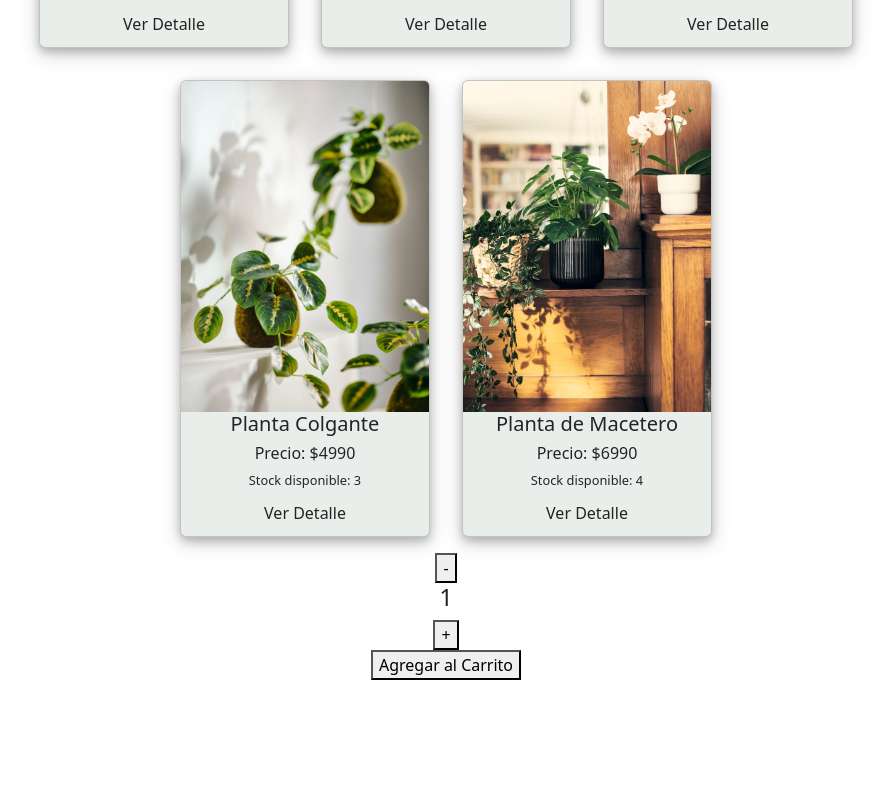
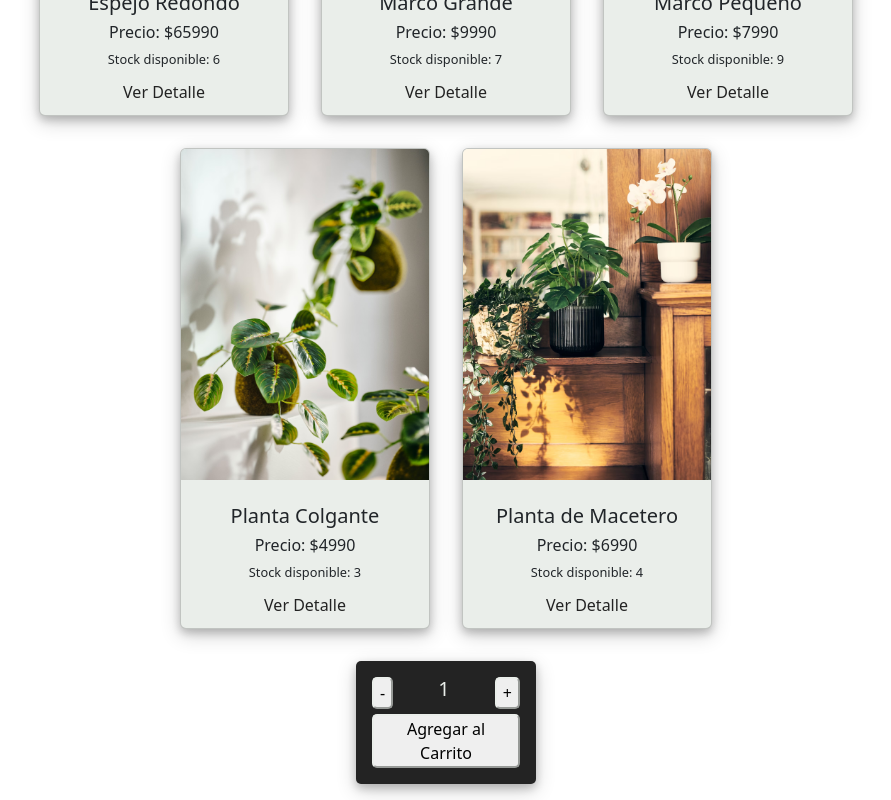
Before and after one commit to jp-quevedo/PreEntrega1-Quevedo, a React (Create React App) app: page / in a window 1280 px wide. Shown: the part 1027-1827 px from the top of the page, without its empty margins (194-1085 px from the left). Before the commit the page ends 1707 px from the top, so only its background shows below. Built offline with nearby package versions, Linux system fonts and the light colour scheme.

Commit message:
estilo contador, web general

```diff
--- a/src/App.js
+++ b/src/App.js
@@ -7,13 +7,15 @@ import ItemCount from './Components/ItemCount/ItemCount';
 function App() {
   return (
     <div className="App">
-      <div className="header">
+      <header className="header">
         <NavBar/>
-      </div>
-      <div className="container">
+      </header>
+      <main className="container">
         <ItemListContainer greeting={`Bienvenido a mi pre-entrega nº2 de React`}/>
-      </div>
-      <ItemCount initial={1} stock={16} onAdd={(quantity) => console.log('Cantidad agregada: ',quantity)}/>
+      </main>
+      <footer>
+        <ItemCount initial={1} stock={16} onAdd={(quantity) => console.log('Cantidad agregada: ',quantity)}/>
+      </footer>
     </div>
   );
 }
--- a/src/Components/Item/Item.js
+++ b/src/Components/Item/Item.js
@@ -8,6 +8,7 @@ const Item =({id, name, img, price, stock}) => {
                 <img src={img} alt={name} className="card-img"/>
             </picture>
             <section>
+                <br/>
                 <h5>{name}</h5>
                 <h6>Precio: ${price}</h6>
                 <p>Stock disponible: {stock}</p>
--- /dev/null
+++ b/src/Components/ItemCount/ItemCount.css
@@ -0,0 +1,21 @@
+.counter {
+    width: 180px;
+    box-shadow: 0 4px 8px 0 rgba(0, 0, 0, 0.2), 0 6px 20px 0 rgba(0, 0, 0, 0.19);
+    background-color:rgb(35, 35, 35);
+    margin: 1em;
+    border-radius: 5px;
+    padding: 1em;
+    color: rgb(234, 238, 234);
+    display: inline-block;
+}
+
+.selectingbox {
+    display: flex;
+    justify-content: space-between;
+    padding-bottom: 5px;
+}
+
+.selectors {
+    border-radius: 5px;
+    border-color: rgb(234, 238, 234) ;
+}
--- a/src/Components/ItemCount/ItemCount.js
+++ b/src/Components/ItemCount/ItemCount.js
@@ -1,4 +1,5 @@
 import { useState } from 'react'
+import "./ItemCount.css"
 
 const ItemCount = ({stock, initial, onAdd}) => {
     const [quantity, setQuantity] = useState(initial)
@@ -11,19 +12,19 @@ const ItemCount = ({stock, initial, onAdd}) => {
 
     const decrement = () => {
         if(quantity > stock) {
-            setQuantity(quantity-1)
+            setQuantity(quantity - 1)
         }
     }
 
     return(
-        <div>
-            <div>
-                <button onClick={decrement}>-</button>
-                <h4>{quantity}</h4>
-                <button onClick={increment}>+</button>
+        <div className="counter">
+            <div className="selectingbox">
+                <button className="selectors" onClick={decrement}>-</button>
+                <h5>{quantity}</h5>
+                <button className="selectors" onClick={increment}>+</button>
             </div>
             <div>
-                <button onClick={() => onAdd(quantity)} disabled={!stock}>
+                <button className="selectors" onClick={() => onAdd(quantity)} disabled={!stock}>
                     Agregar al Carrito
                 </button>
             </div>
--- a/src/Components/NavBar/NavBar.css
+++ b/src/Components/NavBar/NavBar.css
@@ -23,5 +23,6 @@
     flex-wrap: wrap;
     align-items: center;
     justify-content: center;
-
+    padding-top: 10px;
+    padding-bottom: 10px;
 }
```
